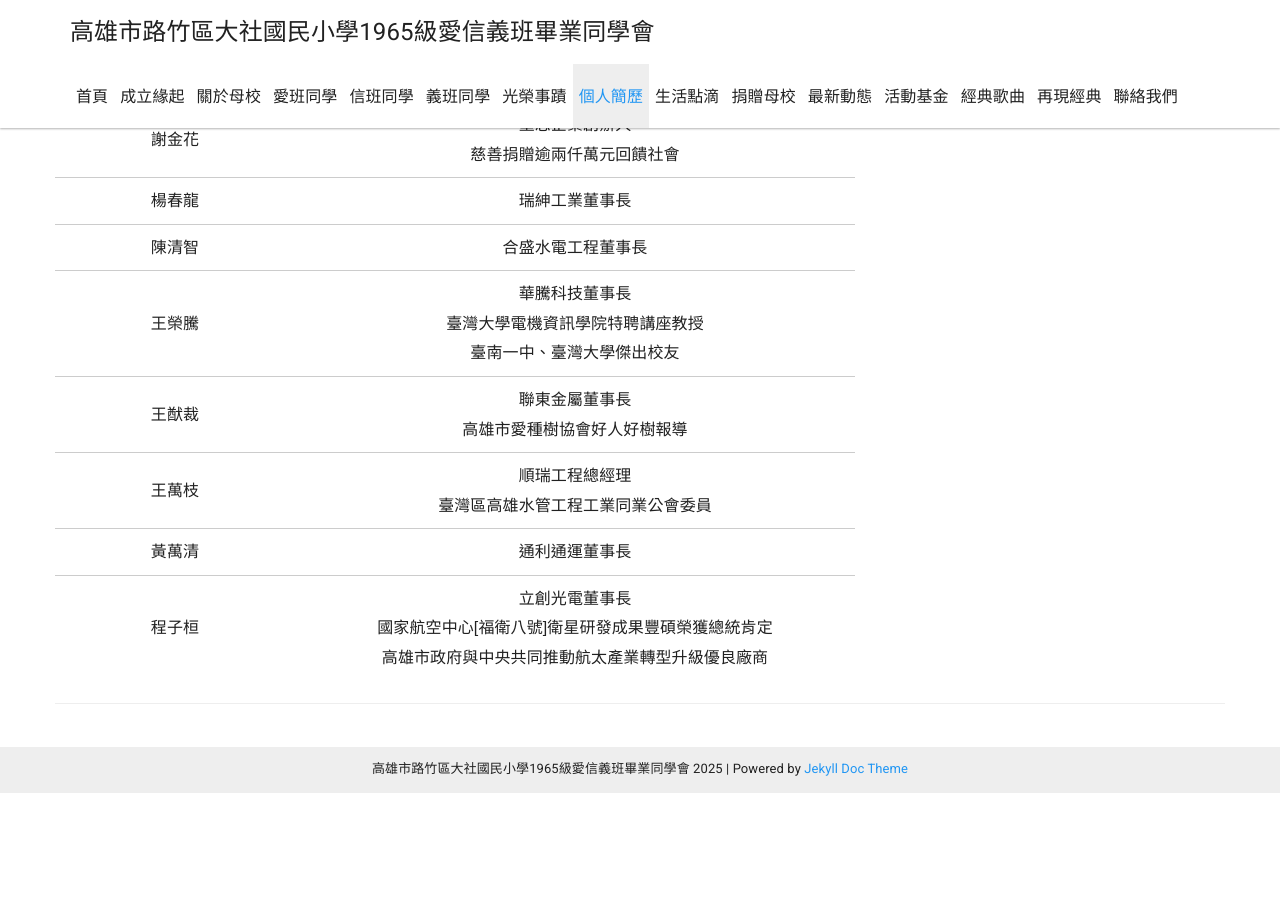
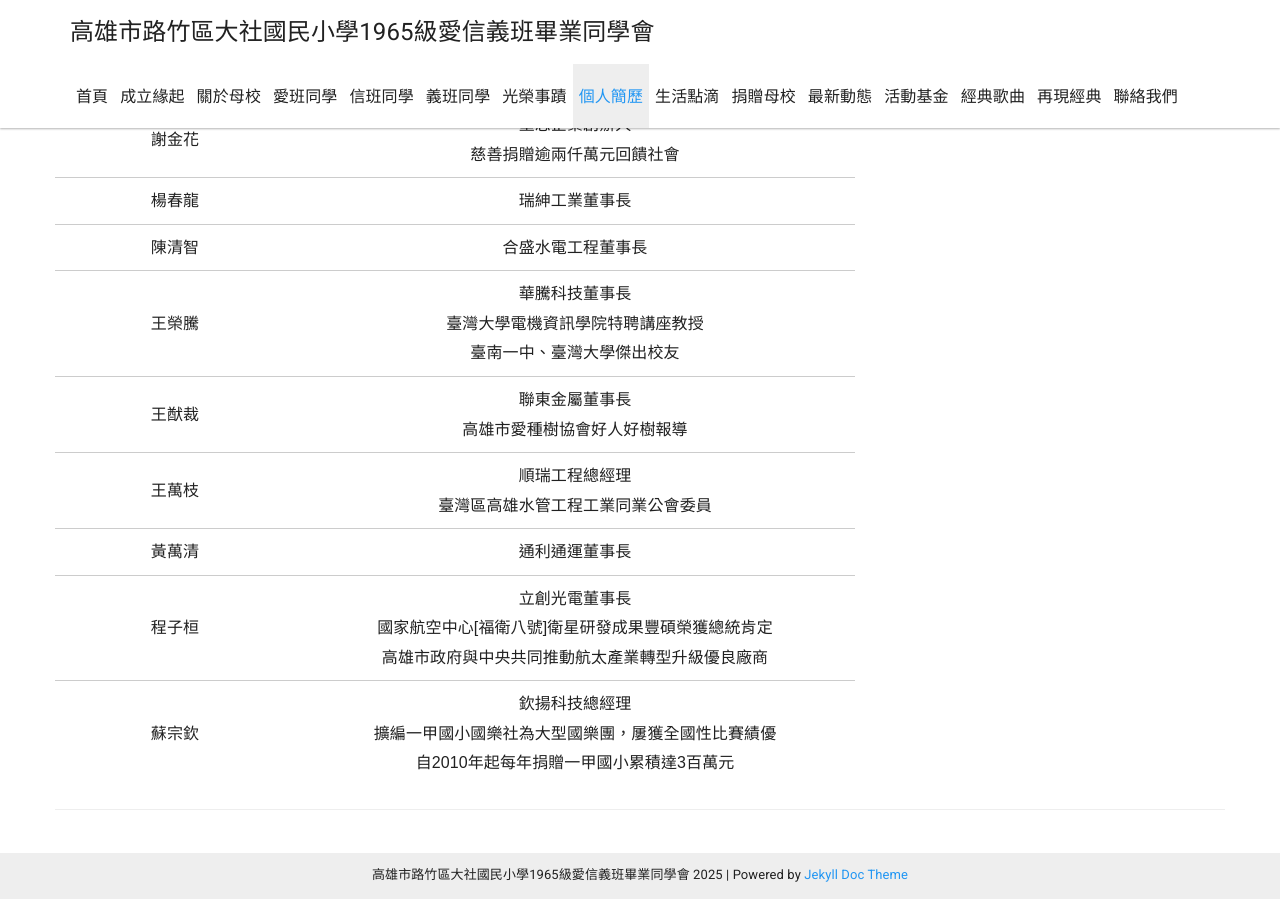
Before and after one commit to dashe1965/dashe1965.github.io, a Jekyll site: the page built from _docs/Resume/Resume.md, in a window 1280 px wide and 900 px high, scrolled down 645 px. Built offline with Jekyll 4.4.1, drawn with Linux system fonts in a browser that asks for light colours; nearby versions of some CDN libraries; before the commit the page ends 1439 px from its top, so only the background shows below that.

Commit message:
Update Resume.md

```diff
--- a/_docs/Resume/Resume.md
+++ b/_docs/Resume/Resume.md
@@ -139,6 +139,14 @@ sectionid: Resume
         高雄市政府與中央共同推動航太產業轉型升級優良廠商
       </td>
     </tr>
+        <tr>
+      <td class="cell-name">蘇宗欽</td>
+      <td class="cell-achievement">
+        欽揚科技總經理<br>
+        擴編一甲國小國樂社為大型國樂團，屢獲全國性比賽績優<br>
+        自2010年起每年捐贈一甲國小累積達3百萬元
+      </td>
+    </tr>
   </tbody>
   </table>
 </body>
```
